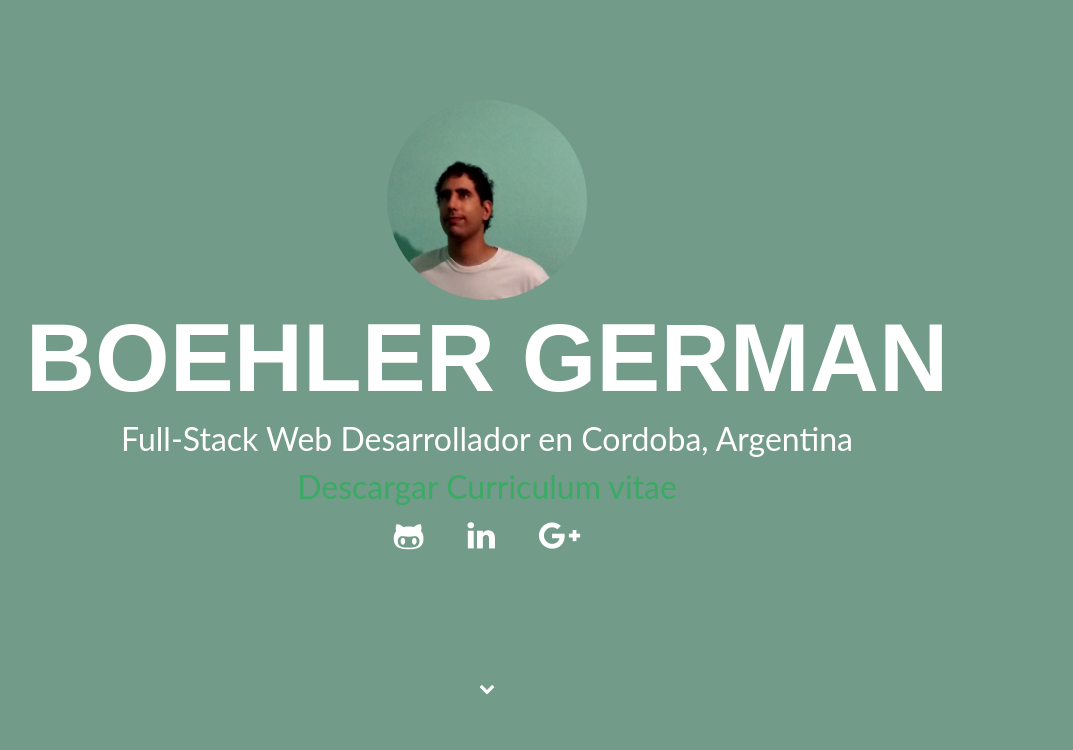
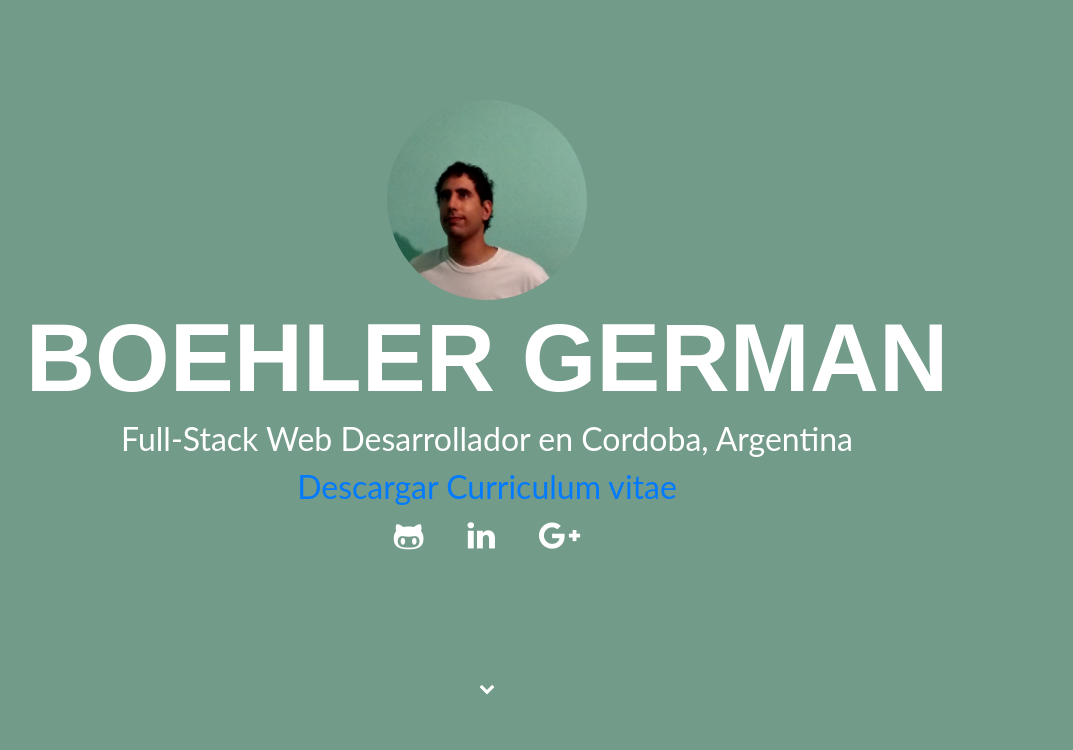
Before and after one commit to boehlergerman/Portfolio-Personal, a website: page index.html in a window 1280 px wide. Shown: the part 50-800 px from the top of the page, without its empty margins (153-1226 px from the left). Drawn offline with Linux system fonts and the light colour scheme.

Commit message:
Update main.css

```diff
--- a/assets/css/main.css
+++ b/assets/css/main.css
@@ -19,7 +19,7 @@ h6 {
 }
 
 a {
-    color: #3AAA64;
+    /*color: #3AAA64;*/
     -webkit-transition: all 0.4s ease-in-out;
     -moz-transition: all 0.4s ease-in-out;
     -ms-transition: all 0.4s ease-in-out;
```
